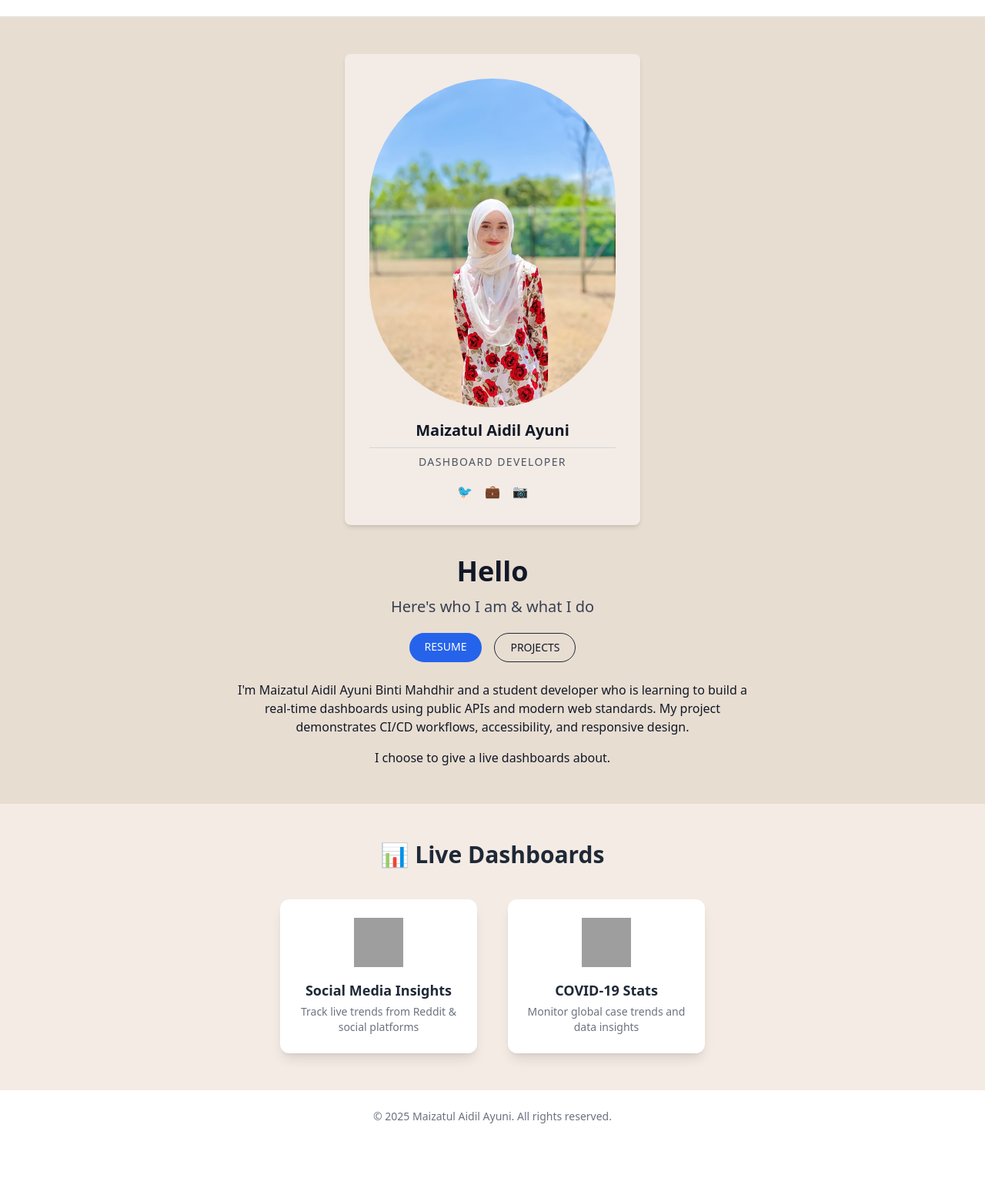
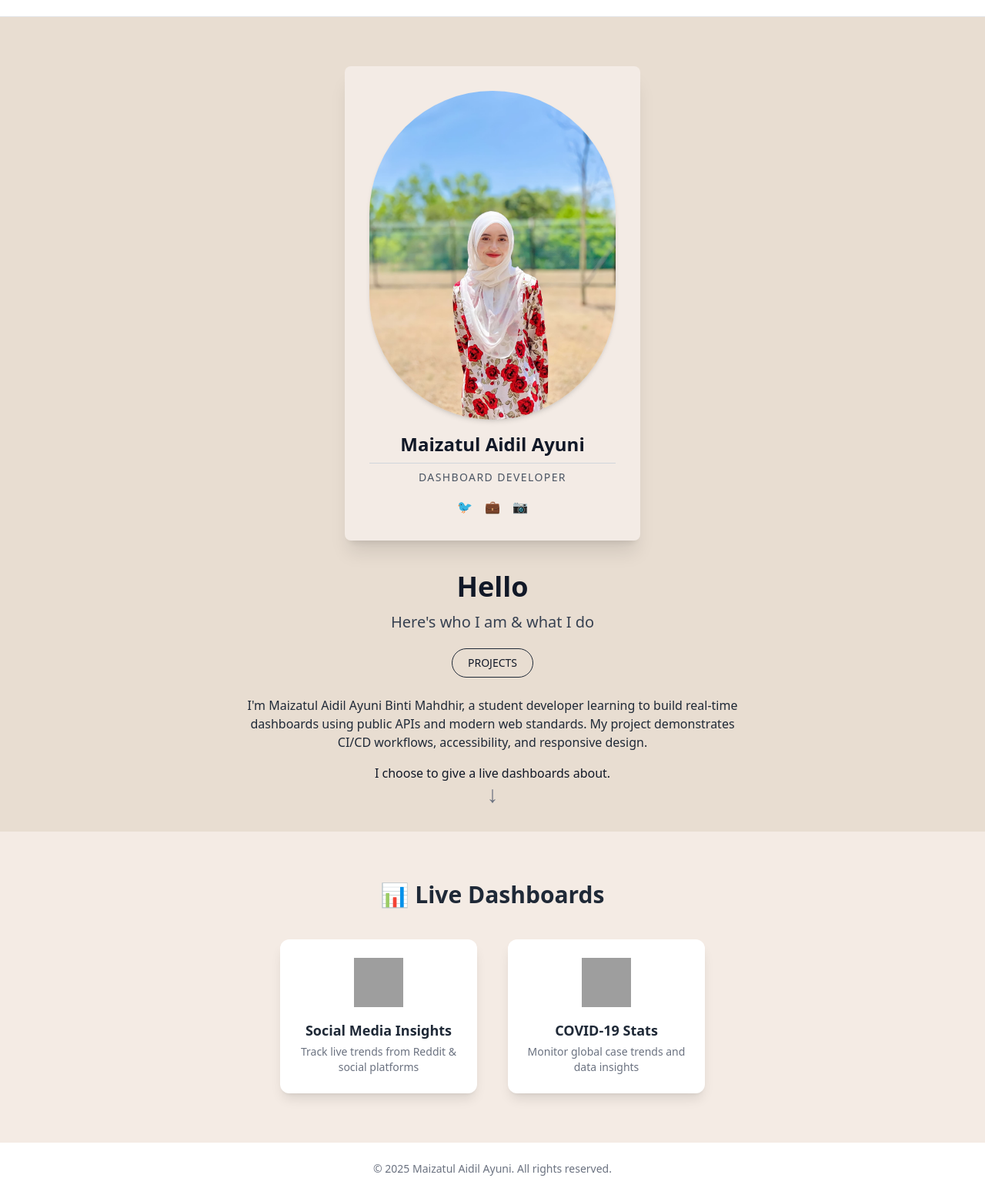
Before and after one commit to aidilayuni/072829.github.io, a plain HTML site: page index.html in a window 1280 px wide. Shown: the part 55-1607 px from the top of the page at 77% size. Before the commit the page ends 1539 px from the top, so only its background shows below. Drawn offline with nearby package versions, Linux system fonts and the light colour scheme; grey boxes are pictures that could not be loaded.

Commit message:
Adding an animation to my dahsboard page

```diff
--- a/index.html
+++ b/index.html
@@ -5,23 +5,39 @@
   <meta name="viewport" content="width=device-width, initial-scale=1.0" />
   <title>My Dashboard Portfolio</title>
   <script src="https://cdn.tailwindcss.com"></script>
+
+  <!-- AOS: Animate on Scroll -->
+  <link href="https://unpkg.com/aos@2.3.4/dist/aos.css" rel="stylesheet" />
+  <script src="https://unpkg.com/aos@2.3.4/dist/aos.js"></script>
+
+  <style>
+    html {
+      scroll-behavior: smooth;
+    }
+  </style>
 </head>
 <body class="bg-white text-gray-900 font-sans">
 
   <!-- NAVIGATION -->
-  <header class="flex justify-between items-center p-6 border-b bg-white">
+  <header class="flex justify-between items-center p-6 border-b bg-white shadow-sm">
     <div class="flex items-center space-x-2">
       <div class="w-4 h-4 bg-blue-600 rounded-full" aria-hidden="true"></div>
       <h1 class="text-xl font-bold">MAIZATUL AIDIL AYUNI <span class="font-normal">/ UNISZA STUDENT</span></h1>
     </div>
   </header>
 
-  <!-- MAIN SECTION WITH CENTERED PROFILE -->
-  <section class="flex flex-col items-center bg-[#e8ddd1] py-12 px-6 text-center">
+  <!-- MAIN SECTION -->
+  <section class="flex flex-col items-center bg-[#e8ddd1] py-16 px-6 text-center relative">
+
+    <!-- Scroll Cue -->
+    <a href="#projects" class="absolute bottom-6 animate-bounce text-3xl text-gray-500 hover:text-blue-500" aria-label="Scroll to Projects">
+      ↓
+    </a>
+
     <!-- Profile Card -->
-    <div class="bg-[#f3ebe5] p-8 rounded-lg shadow-md text-center max-w-sm mb-10">
-      <img src="assets/Ayuni.jpg" class="rounded-full mx-auto mb-4 w-70 h-68 object-cover" alt="Your Photo">
-      <h2 class="text-xl font-bold">Maizatul Aidil Ayuni</h2>
+    <div class="bg-[#f3ebe5] p-8 rounded-lg shadow-xl text-center max-w-sm mb-10" data-aos="fade-up">
+      <img src="assets/Ayuni.jpg" class="rounded-full mx-auto mb-4 w-70 h-68 object-cover shadow-md" alt="Maizatul Aidil Ayuni">
+      <h2 class="text-2xl font-bold">Maizatul Aidil Ayuni</h2>
       <p class="text-sm tracking-widest text-gray-600 border-t border-gray-300 mt-2 pt-2">DASHBOARD DEVELOPER</p>
       <div class="flex justify-center mt-4 space-x-4 text-gray-600">
         <a href="#" aria-label="Twitter" class="hover:text-blue-600">🐦</a>
@@ -31,15 +47,14 @@
     </div>
 
     <!-- About Section -->
-    <div class="max-w-2xl">
+    <div class="max-w-2xl" data-aos="fade-up" data-aos-delay="100">
       <h1 class="text-4xl font-bold mb-3">Hello</h1>
       <h2 class="text-xl text-gray-700 mb-5">Here's who I am & what I do</h2>
       <div class="flex justify-center space-x-4 mb-6">
-        <a href="#resume" class="bg-blue-600 text-white px-5 py-2 rounded-full text-sm hover:bg-blue-700">RESUME</a>
-        <a href="#projects" class="border border-gray-800 px-5 py-2 rounded-full text-sm hover:bg-gray-100">PROJECTS</a>
+        <a href="#projects" class="border border-gray-800 px-5 py-2 rounded-full text-sm hover:bg-gray-100 transition-all duration-300">PROJECTS</a>
       </div>
-      <p class="mb-4">
-        I'm Maizatul Aidil Ayuni Binti Mahdhir and a student developer who is learning to build a real-time dashboards using public APIs and modern web standards.
+      <p class="mb-4 text-gray-800">
+        I'm Maizatul Aidil Ayuni Binti Mahdhir, a student developer learning to build real-time dashboards using public APIs and modern web standards.
         My project demonstrates CI/CD workflows, accessibility, and responsive design.
       </p>
       <p>
@@ -49,18 +64,19 @@
   </section>
 
   <!-- DASHBOARD LINKS -->
-  <section id="projects" class=" bg-[#f4ebe4] py-12">
+  <section id="projects" class="bg-[#f4ebe4] py-16" data-aos="fade-up">
     <h2 class="text-3xl font-bold text-center text-gray-800 mb-10">📊 Live Dashboards</h2>
     <div class="flex flex-col md:flex-row justify-center items-center gap-10 max-w-5xl mx-auto">
+
       <!-- Social Media Dashboard Card -->
-      <a href="social.html" class="group bg-white w-64 p-6 rounded-xl shadow-lg hover:shadow-xl transition-all duration-300 hover:-translate-y-1 text-center">
+      <a href="social.html" data-aos="zoom-in" class="group bg-white w-64 p-6 rounded-xl shadow-lg hover:shadow-xl transition-all duration-300 hover:-translate-y-1 text-center">
         <img src="https://cdn-icons-png.flaticon.com/512/2111/2111589.png" alt="Social Media Icon" class="w-16 h-16 mx-auto mb-4 transition-transform duration-300 group-hover:scale-110" />
         <h3 class="text-lg font-semibold text-gray-800 mb-1">Social Media Insights</h3>
         <p class="text-sm text-gray-500">Track live trends from Reddit & social platforms</p>
       </a>
 
       <!-- COVID Dashboard Card -->
-      <a href="covid.html" class="group bg-white w-64 p-6 rounded-xl shadow-lg hover:shadow-xl transition-all duration-300 hover:-translate-y-1 text-center">
+      <a href="covid.html" data-aos="zoom-in" data-aos-delay="100" class="group bg-white w-64 p-6 rounded-xl shadow-lg hover:shadow-xl transition-all duration-300 hover:-translate-y-1 text-center">
         <img src="https://cdn-icons-png.flaticon.com/512/2785/2785819.png" alt="COVID Icon" class="w-16 h-16 mx-auto mb-4 transition-transform duration-300 group-hover:scale-110" />
         <h3 class="text-lg font-semibold text-gray-800 mb-1">COVID-19 Stats</h3>
         <p class="text-sm text-gray-500">Monitor global case trends and data insights</p>
@@ -73,5 +89,13 @@
     © 2025 Maizatul Aidil Ayuni. All rights reserved.
   </footer>
 
+  <!-- Init AOS -->
+  <script>
+    AOS.init({
+      duration: 1000,
+      once: false,
+    });
+  </script>
+
 </body>
 </html>
```
